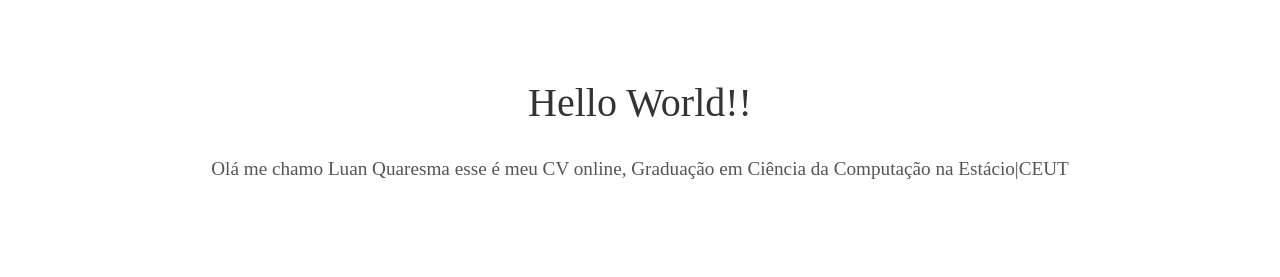
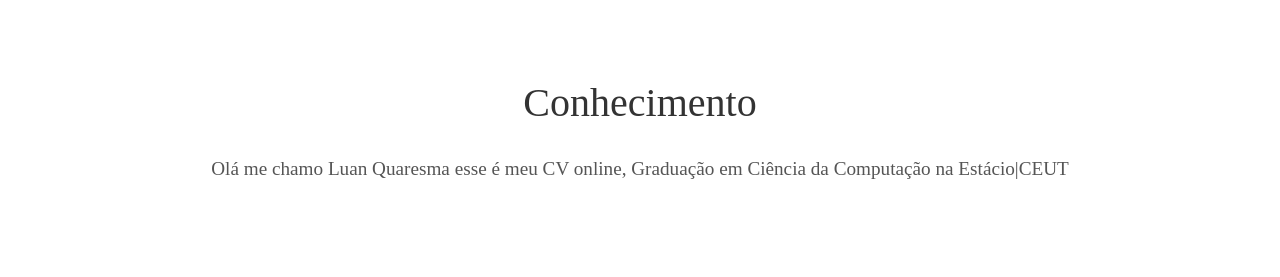
Before and after one commit to luanfour/luansq.github.io, a Jekyll site: the page built from index.html, in a window 1280 px wide. Shown: the part 902-1179 px from the top of the page. Built offline with Jekyll 4.4.1, drawn with Linux system fonts in a browser that asks for light colours; some web fonts are replaced.

Commit message:
Atualizacao
ok

```diff
--- a/_includes/about.html
+++ b/_includes/about.html
@@ -1,5 +1,5 @@
 <div class="user-details">
-  <h1>Hello World!!</h1>
+  <h1>Conhecimento</h1>
   <p>{{ site.user_description }}</p>
 </div>
 <div class="user">
```
